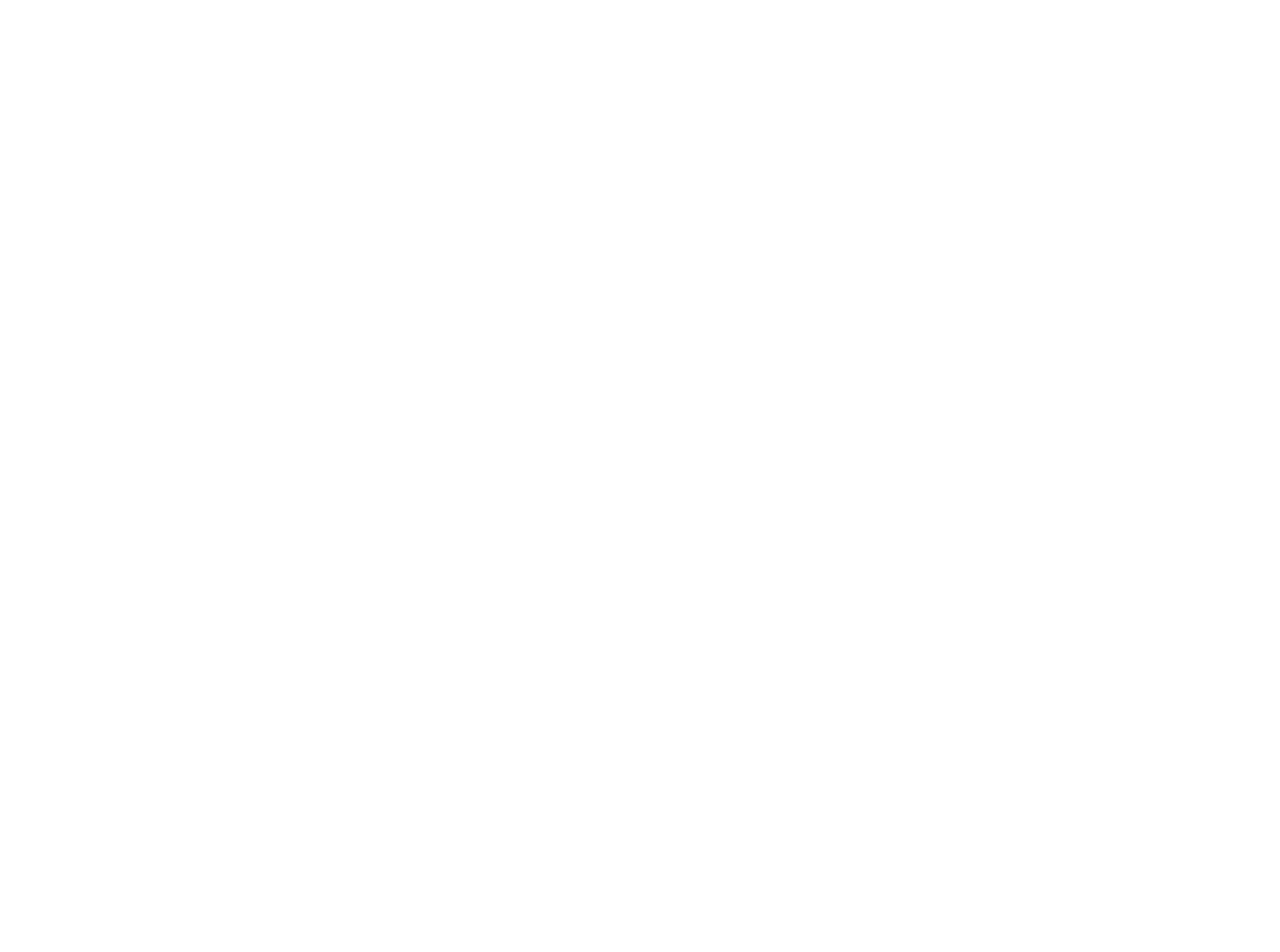
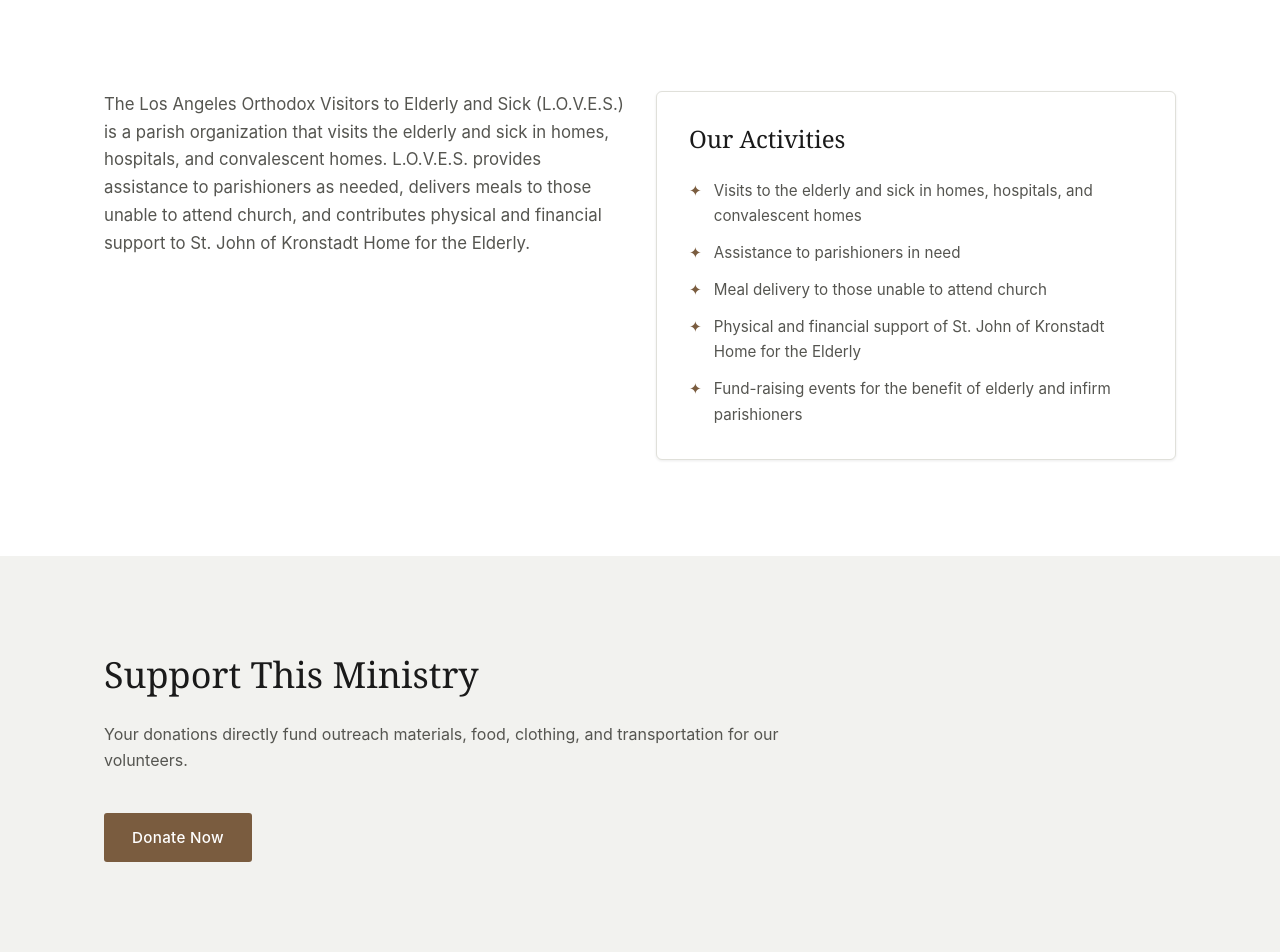
Before and after one commit to Anthony-Fedorenko/hvmla, a React (Vite) app: page /ministries/loves in a window 1280 px wide. Before the commit this address had no page. Shown: the part 320-1272 px from the top of the page. Before the commit the page ends 800 px from the top, so only its background shows below. Built offline with nearby package versions, Linux system fonts and the light colour scheme.

Commit message:
feat: add St. Barbara Sisterhood and LOVES pages, reorder ministries nav

```diff
--- a/src/i18n/locales/en.json
+++ b/src/i18n/locales/en.json
@@ -9,6 +9,8 @@
     "choir": "Choir",
     "catechism": "Catechism School",
     "sisterhood": "Sisterhood",
+    "stBarbara": "St. Barbara Sisterhood",
+    "loves": "L.O.V.E.S.",
     "services": "Services",
     "schedule": "Service Schedule",
     "liveStreams": "Live Streams",
@@ -116,7 +118,19 @@
     "sisterM4": "Charitable fund-raising and sponsoring parish enterprises",
     "sisterM5": "Support of Orthodox theological seminaries and the Diocese of the West",
     "sisterJoinTitle": "How to Join",
-    "sisterJoinText": "The Sisterhood welcomes new members and helpers! The Sisterhood is under the protection of the Holy and Lifegiving Trinity and celebrates its Feast Day annually on the 2nd day of Pentecost (Holy Spirit Day). Please speak with the Sisterhood for more information."
+    "sisterJoinText": "The Sisterhood welcomes new members and helpers! The Sisterhood is under the protection of the Holy and Lifegiving Trinity and celebrates its Feast Day annually on the 2nd day of Pentecost (Holy Spirit Day). Please speak with the Sisterhood for more information.",
+
+    "barbaraTitle": "Little Sisterhood of Saint Barbara",
+    "barbaraDesc": "In September 2025, with the blessing of Archpriest Nazariy, the Little Sisterhood of Saint Barbara the Great Martyr resumed its activities. Its members—girls aged 5 and older—perform their small church duties during Sunday and feast-day Divine Liturgies. They help care for the candlesticks, distribute prayer sheets to parishioners for communal prayer, collect donations, and perform other duties in the church. By helping and participating in parish life, the girls learn responsibility and a love for the church and its services. The Sisterhood helps them feel like part of the parish family, be of service to their parish, and find their place in the life of the Church.",
+
+    "lovesTitle": "L.O.V.E.S.",
+    "lovesDesc": "The Los Angeles Orthodox Visitors to Elderly and Sick (L.O.V.E.S.) is a parish organization that visits the elderly and sick in homes, hospitals, and convalescent homes. L.O.V.E.S. provides assistance to parishioners as needed, delivers meals to those unable to attend church, and contributes physical and financial support to St. John of Kronstadt Home for the Elderly.",
+    "lovesActivities": "Our Activities",
+    "lovesA1": "Visits to the elderly and sick in homes, hospitals, and convalescent homes",
+    "lovesA2": "Assistance to parishioners in need",
+    "lovesA3": "Meal delivery to those unable to attend church",
+    "lovesA4": "Physical and financial support of St. John of Kronstadt Home for the Elderly",
+    "lovesA5": "Fund-raising events for the benefit of elderly and infirm parishioners"
   },
   "services": {
     "scheduleTitle": "Service Schedule",
--- a/src/i18n/locales/ru.json
+++ b/src/i18n/locales/ru.json
@@ -9,6 +9,8 @@
     "choir": "Хор",
     "catechism": "Катехизическая школа",
     "sisterhood": "Сестричество",
+    "stBarbara": "Малое сестричество св. Варвары",
+    "loves": "L.O.V.E.S.",
     "services": "Богослужения",
     "schedule": "Расписание богослужений",
     "liveStreams": "Прямые трансляции",
@@ -116,7 +118,19 @@
     "sisterM4": "Сбор средств и поддержка приходских мероприятий",
     "sisterM5": "Поддержка православных духовных семинарий и епархии",
     "sisterJoinTitle": "Как вступить",
-    "sisterJoinText": "Сестричество радо приветствовать новых членов и помощниц! Сестричество находится под покровительством Пресвятой и Животворящей Троицы и ежегодно празднует свой праздник во 2-й день Пятидесятницы (День Святого Духа). Обращайтесь в Сестричество за дополнительной информацией."
+    "sisterJoinText": "Сестричество радо приветствовать новых членов и помощниц! Сестричество находится под покровительством Пресвятой и Животворящей Троицы и ежегодно празднует свой праздник во 2-й день Пятидесятницы (День Святого Духа). Обращайтесь в Сестричество за дополнительной информацией.",
+
+    "barbaraTitle": "Малое сестричество св. Варвары",
+    "barbaraDesc": "С сентября 2025 года по благословению протоиерея Назария возобновило свою деятельность Малое сестричество святой великомученицы Варвары. Его участницы — девочки от 5 лет и старше — несут свои малые церковные послушания во время воскресных и праздничных Божественных литургий. Они помогают ухаживать за подсвечниками, раздают прихожанам листки с молитвами для совместной молитвы, собирают пожертвования и выполняют другие послушания в храме. Помогая и участвуя в жизни прихода, девочки учатся ответственности, любви к храму и церковным службам. Сестричество помогает им почувствовать себя частью приходской семьи, быть полезными своему приходу и найти своё место в жизни Церкви.",
+
+    "lovesTitle": "L.O.V.E.S.",
+    "lovesDesc": "The Los Angeles Orthodox Visitors to Elderly and Sick (L.O.V.E.S.) is a parish organization that visits the elderly and sick in homes, hospitals, and convalescent homes. L.O.V.E.S. provides assistance to parishioners as needed, delivers meals to those unable to attend church, and contributes physical and financial support to St. John of Kronstadt Home for the Elderly.",
+    "lovesActivities": "Our Activities",
+    "lovesA1": "Visits to the elderly and sick in homes, hospitals, and convalescent homes",
+    "lovesA2": "Assistance to parishioners in need",
+    "lovesA3": "Meal delivery to those unable to attend church",
+    "lovesA4": "Physical and financial support of St. John of Kronstadt Home for the Elderly",
+    "lovesA5": "Fund-raising events for the benefit of elderly and infirm parishioners"
   },
   "services": {
     "scheduleTitle": "Расписание богослужений",
--- a/src/layout/Navbar.tsx
+++ b/src/layout/Navbar.tsx
@@ -18,13 +18,23 @@
     label: "nav.ministries",
     children: [
       { key: "stXenia", label: "nav.stXenia", to: "/ministries/st-xenia" },
-      { key: "choir", label: "nav.choir", to: "/ministries/choir" },
-      { key: "catechism", label: "nav.catechism", to: "/ministries/catechism" },
       {
         key: "sisterhood",
         label: "nav.sisterhood",
         to: "/ministries/sisterhood",
       },
+      {
+        key: "stBarbara",
+        label: "nav.stBarbara",
+        to: "/ministries/st-barbara",
+      },
+      {
+        key: "loves",
+        label: "nav.loves",
+        to: "/ministries/loves",
+      },
+      { key: "choir", label: "nav.choir", to: "/ministries/choir" },
+      { key: "catechism", label: "nav.catechism", to: "/ministries/catechism" },
       {
         key: "sundaySchool",
         label: "nav.sundaySchool",
--- /dev/null
+++ b/src/pages/ministries/LOVES.tsx
@@ -0,0 +1,90 @@
+import { useEffect } from "react";
+import { Link } from "react-router-dom";
+import { useTranslation } from "react-i18next";
+
+const ACTIVITIES_KEYS = [
+  "ministries.lovesA1",
+  "ministries.lovesA2",
+  "ministries.lovesA3",
+  "ministries.lovesA4",
+  "ministries.lovesA5",
+];
+
+export default function LOVES() {
+  const { t } = useTranslation();
+
+  useEffect(() => {
+    document.title = `${t("ministries.lovesTitle")} | Holy Virgin Mary Cathedral`;
+  }, [t]);
+
+  return (
+    <>
+      <div className="page-hero">
+        <div className="container">
+          <h1>{t("ministries.lovesTitle")}</h1>
+        </div>
+      </div>
+
+      <div className="section">
+        <div className="container">
+          <div className="grid-2" style={{ alignItems: "start" }}>
+            <div>
+              <p style={{ fontSize: "1.05rem" }}>{t("ministries.lovesDesc")}</p>
+            </div>
+            <div className="card">
+              <h3 style={{ marginBottom: "var(--space-md)" }}>
+                {t("ministries.lovesActivities")}
+              </h3>
+              <ul
+                style={{
+                  display: "flex",
+                  flexDirection: "column",
+                  gap: "0.75rem",
+                }}
+              >
+                {ACTIVITIES_KEYS.map((key) => (
+                  <li
+                    key={key}
+                    style={{
+                      display: "flex",
+                      alignItems: "flex-start",
+                      gap: "0.75rem",
+                      fontSize: "0.95rem",
+                      color: "var(--color-text-secondary)",
+                    }}
+                  >
+                    <span
+                      style={{ color: "var(--color-accent)", flexShrink: 0 }}
+                    >
+                      ✦
+                    </span>
+                    {t(key)}
+                  </li>
+                ))}
+              </ul>
+            </div>
+          </div>
+        </div>
+      </div>
+
+      <div className="section section--gray">
+        <div className="container">
+          <h2
+            className="section__title"
+            style={{ marginBottom: "var(--space-md)" }}
+          >
+            {t("ministries.donateTitle")}
+          </h2>
+          <p>{t("ministries.donateText")}</p>
+          <Link
+            to="/support/donations"
+            className="btn btn--primary"
+            style={{ marginTop: "var(--space-md)" }}
+          >
+            {t("ministries.donateButton")}
+          </Link>
+        </div>
+      </div>
+    </>
+  );
+}
--- /dev/null
+++ b/src/pages/ministries/StBarbara.tsx
@@ -0,0 +1,28 @@
+import { useEffect } from "react";
+import { useTranslation } from "react-i18next";
+
+export default function StBarbara() {
+  const { t } = useTranslation();
+
+  useEffect(() => {
+    document.title = `${t("ministries.barbaraTitle")} | Holy Virgin Mary Cathedral`;
+  }, [t]);
+
+  return (
+    <>
+      <div className="page-hero">
+        <div className="container">
+          <h1>{t("ministries.barbaraTitle")}</h1>
+        </div>
+      </div>
+
+      <div className="section">
+        <div className="container">
+          <p style={{ fontSize: "1.05rem", maxWidth: "780px" }}>
+            {t("ministries.barbaraDesc")}
+          </p>
+        </div>
+      </div>
+    </>
+  );
+}
--- a/src/router/index.tsx
+++ b/src/router/index.tsx
@@ -12,6 +12,8 @@
 import Choir from "../pages/ministries/Choir";
 import CatechismSchool from "../pages/ministries/CatechismSchool";
 import Sisterhood from "../pages/ministries/Sisterhood";
+import StBarbara from "../pages/ministries/StBarbara";
+import LOVES from "../pages/ministries/LOVES";
 
 // Services
 import ServiceSchedule from "../pages/services/ServiceSchedule";
@@ -58,6 +60,8 @@
       { path: "ministries/choir", element: <Choir /> },
       { path: "ministries/catechism", element: <CatechismSchool /> },
       { path: "ministries/sisterhood", element: <Sisterhood /> },
+      { path: "ministries/st-barbara", element: <StBarbara /> },
+      { path: "ministries/loves", element: <LOVES /> },
 
       { path: "services/schedule", element: <ServiceSchedule /> },
       { path: "services/live", element: <LiveStreams /> },
```
